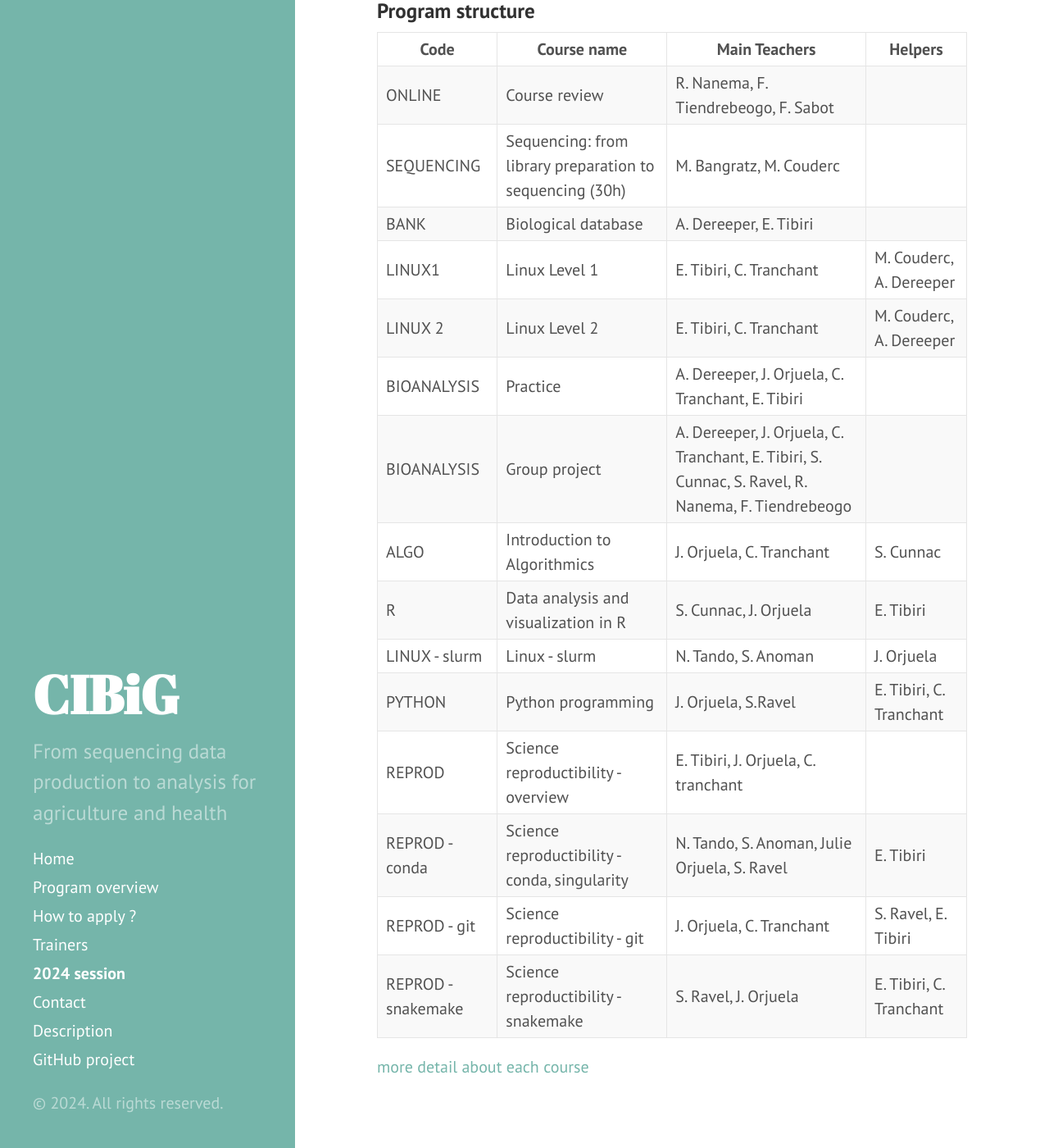
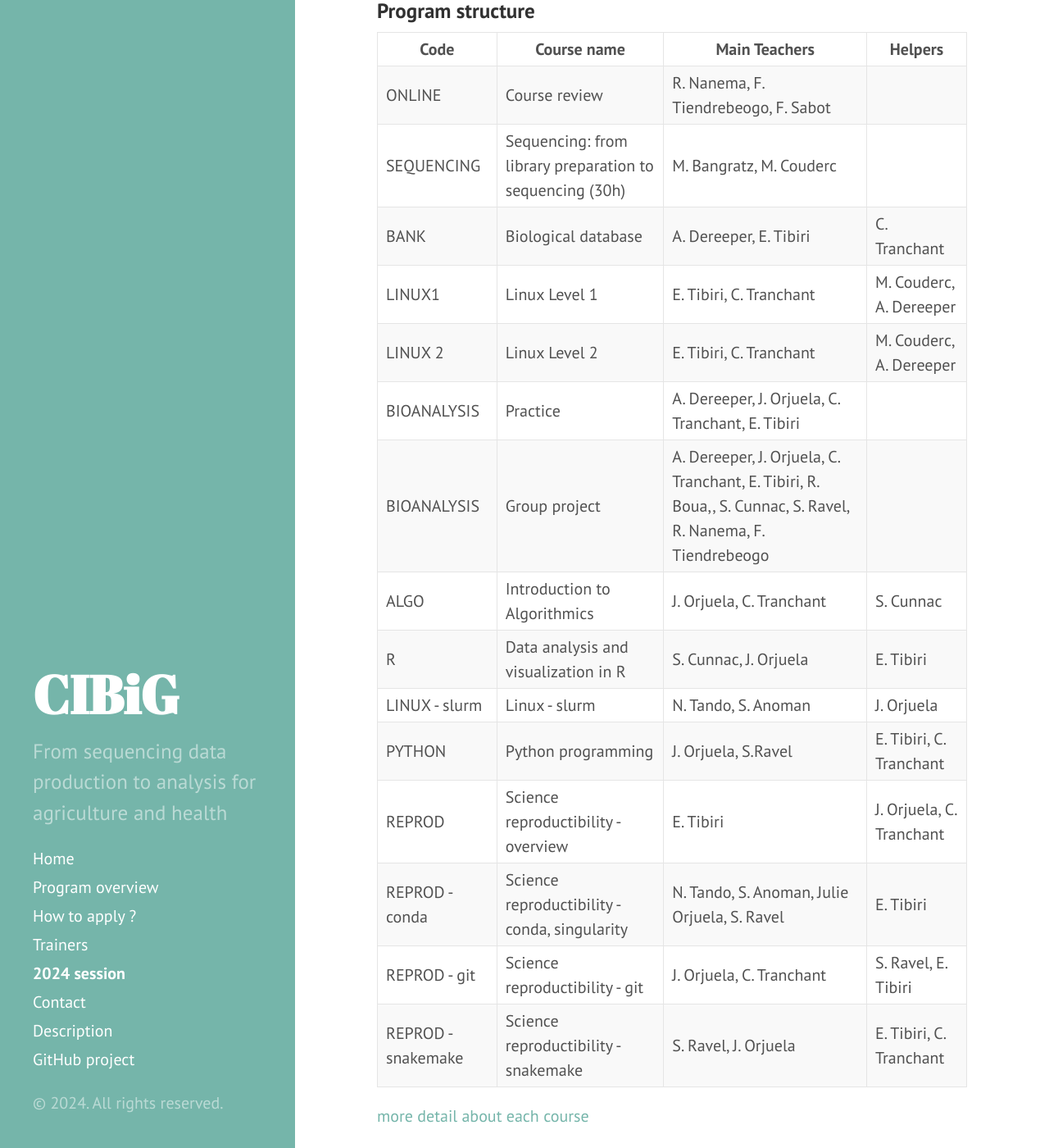
Before and after one commit to wave-centre/cibig, a Jekyll site: the page built from docs/05-2024.md, in a window 1280 px wide and 1400 px high, scrolled down 1949 px. Shown: the whole window at 82% size. Built offline with Jekyll 4.4.1, drawn with Linux system fonts in a browser that asks for light colours.

Commit message:
Update 05-2024.md

```diff
--- a/docs/05-2024.md
+++ b/docs/05-2024.md
@@ -25,16 +25,16 @@ The timetables are not final and may be subject to changes. Please check regular
 |----------------------------------------------------|----------------------------------------------------|----------------|----|
 | ONLINE | Course review                                     | R. Nanema, F. Tiendrebeogo, F. Sabot |
 | SEQUENCING  | Sequencing: from library preparation to sequencing (30h) | M. Bangratz, M. Couderc |  |
-| BANK  | Biological database                               | A. Dereeper, E. Tibiri |  |
+| BANK  | Biological database                               | A. Dereeper, E. Tibiri | C. Tranchant |
 | LINUX1      | Linux Level 1  |   E. Tibiri, C. Tranchant | M. Couderc, A. Dereeper |
 | LINUX 2    |  Linux Level 2                                          | E. Tibiri, C. Tranchant | M. Couderc, A. Dereeper |
 | BIOANALYSIS  | Practice                             | A. Dereeper, J. Orjuela, C. Tranchant, E. Tibiri | |
-| BIOANALYSIS  | Group project                             | A. Dereeper, J. Orjuela, C. Tranchant, E. Tibiri, S. Cunnac, S. Ravel, R. Nanema, F. Tiendrebeogo| |
+| BIOANALYSIS  | Group project                             |  A. Dereeper, J. Orjuela, C. Tranchant, E. Tibiri, R. Boua,, S. Cunnac, S. Ravel, R. Nanema, F. Tiendrebeogo |
 | ALGO         | Introduction to Algorithmics                       | J. Orjuela, C. Tranchant | S. Cunnac |
 | R              | Data analysis and visualization in R              | S. Cunnac, J. Orjuela | E. Tibiri |
 | LINUX - slurm | Linux - slurm                                 | N. Tando, S. Anoman | J. Orjuela|
 | PYTHON   | Python programming                                | J. Orjuela, S.Ravel | E. Tibiri, C. Tranchant |
-| REPROD  | Science reproductibility  - overview                       |  E. Tibiri, J. Orjuela, C. tranchant |  |
+| REPROD  | Science reproductibility  - overview                       |  E. Tibiri | J. Orjuela, C. Tranchant   |
 | REPROD - conda  | Science reproductibility  - conda, singularity                       |   N. Tando, S. Anoman, Julie Orjuela, S. Ravel | E. Tibiri |
 | REPROD - git  | Science reproductibility  - git                       |  J. Orjuela, C. Tranchant| S. Ravel, E. Tibiri |
 | REPROD - snakemake  | Science reproductibility  - snakemake                        | S. Ravel, J. Orjuela | E. Tibiri, C. Tranchant |
```
